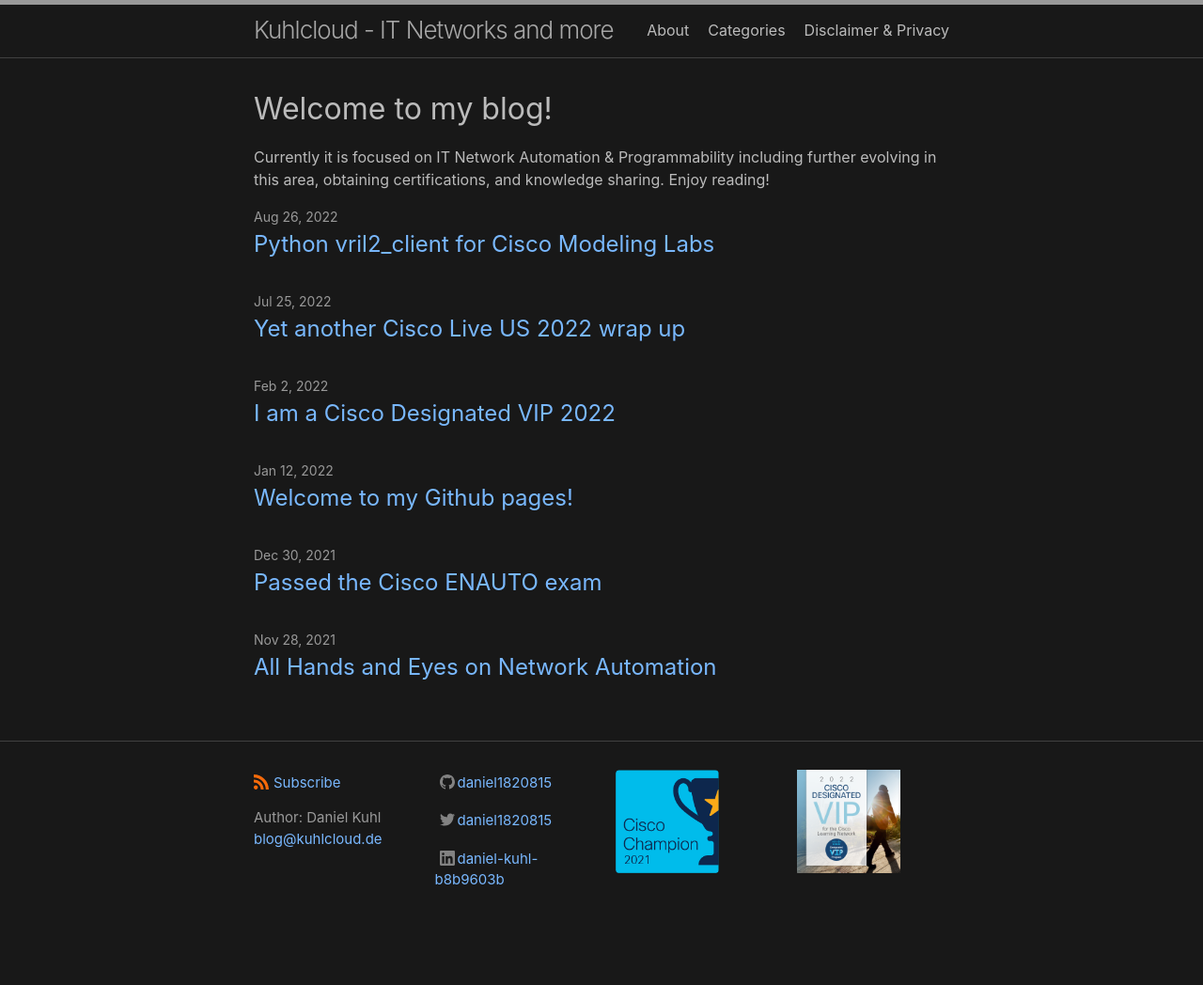
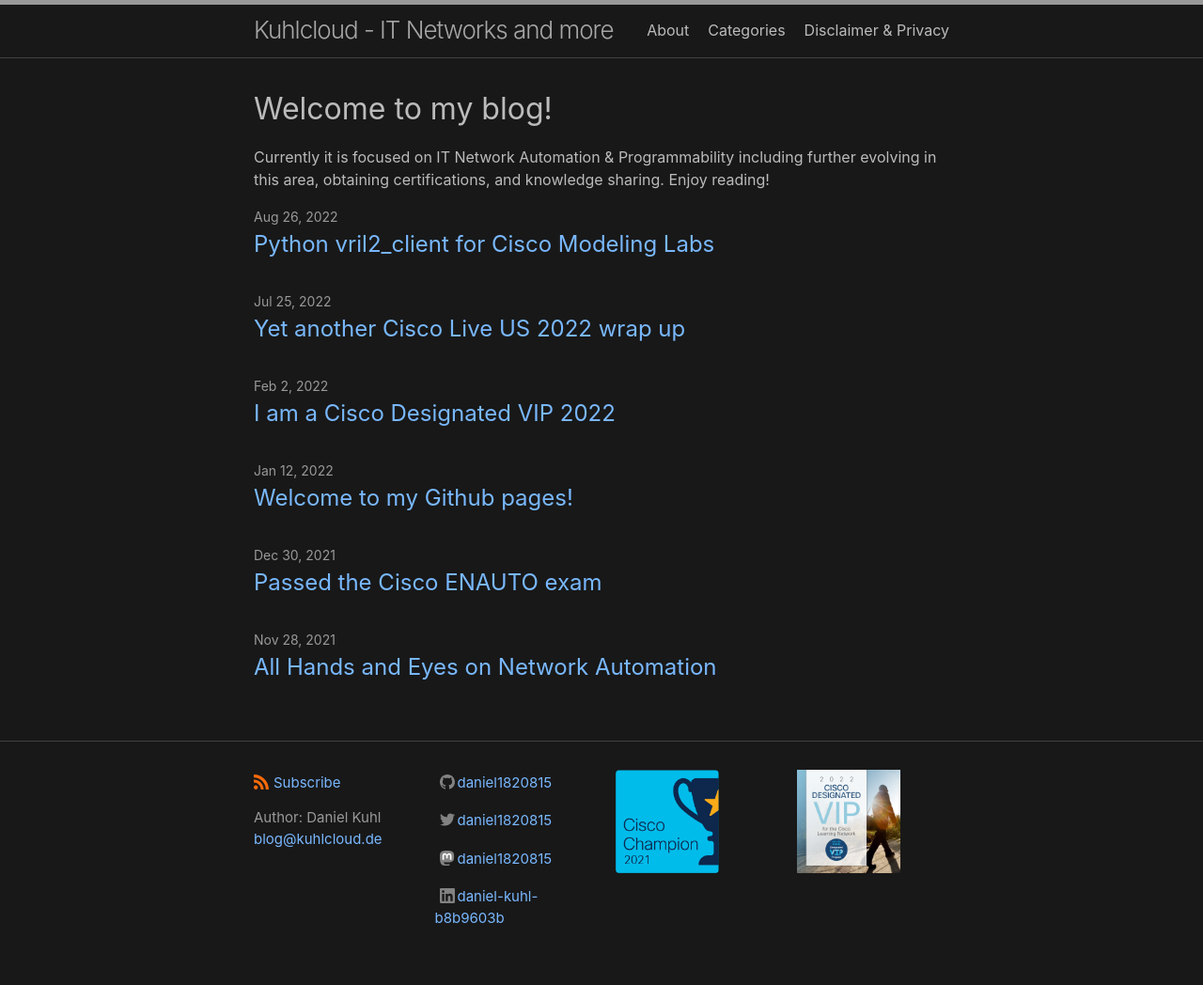
Before and after one commit to daniel1820815/daniel1820815.github.io, a Jekyll site: the page built from index.md, in a window 1280 px wide. Shown: the whole page at 94% size. Built offline with Jekyll 4.4.1, drawn with Linux system fonts in a browser that asks for light colours; before the commit the page ends 1008 px from its top, so only the background shows below that.

Commit message:
added Mastodon

```diff
--- a/_includes/footer.html
+++ b/_includes/footer.html
@@ -39,6 +39,13 @@
           </a>
         </p>
         <p class="social-links">
+          <a rel="me" href="https://techhub.social/{{ site.minima.social_links.mastodon | escape }}" target="_blank">
+            <svg class="svg-icon grey">
+              <use xlink:href="{{ '/assets/minima-social-icons.svg#mastodon' | relative_url }}"></use>
+            </svg><span>{{ site.minima.social_links.twitter | escape }}</span>
+          </a>
+        </p>
+        <p class="social-links">
           <a href="https://www.linkedin.com/in/{{ site.minima.social_links.linkedin | escape }}" target="_blank">
             <svg class="svg-icon grey">
               <use xlink:href="{{ '/assets/minima-social-icons.svg#linkedin' | relative_url }}"></use>
```
